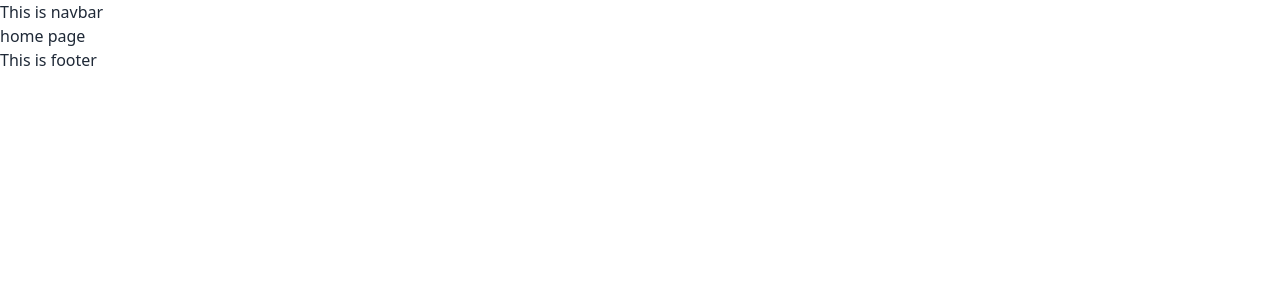
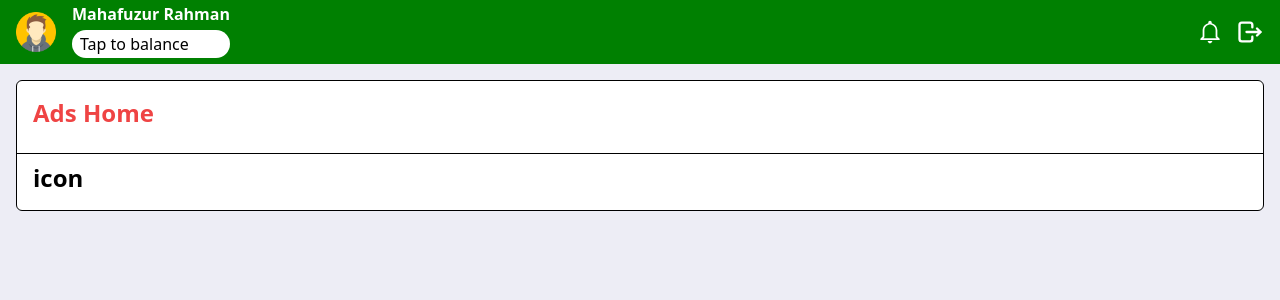
Before and after one commit to Md-Firoz-Mahmud-Nur/0414-Ads-Home, a React (Vite) app: page / in a window 1280 px wide. Shown: the top 300 px of the page. Built offline with nearby package versions, Linux system fonts and the light colour scheme.

Commit message:
Add : Navbar $ Basic Home

```diff
--- a/package.json
+++ b/package.json
@@ -14,6 +14,7 @@
     "match-sorter": "^8.0.0",
     "react": "^18.3.1",
     "react-dom": "^18.3.1",
+    "react-icons": "^5.3.0",
     "react-router-dom": "^6.28.0",
     "sort-by": "^1.2.0"
   },
--- /dev/null
+++ b/src/Components/Home.jsx
@@ -0,0 +1,15 @@
+const Home = () => {
+  return (
+    <div className="container mx-auto min-h-[calc(100vh-64px)] bg-[#EDEDF5]">
+      <div className="p-4">
+        <div className="rounded-md border border-black bg-white text-2xl font-bold text-red-500">
+          <h1 className="p-4">Ads Home</h1>
+          <div className="my-2 border-t border-black p-0"></div>
+          <div className="px-4 pb-4 text-black">icon</div>
+        </div>
+      </div>
+    </div>
+  );
+};
+
+export default Home;
--- a/src/Components/Navbar.jsx
+++ b/src/Components/Navbar.jsx
@@ -1,7 +1,27 @@
+import { IoMdNotificationsOutline } from "react-icons/io";
+import manPng from "../assets/man.png";
+import { TbLogout } from "react-icons/tb";
+
 const Navbar = () => {
   return (
-    <div>
- This is navbar
+    <div className="h-16 bg-[#008001] container mx-auto">
+      <div className="flex justify-between text-white">
+        <div className="flex h-16 items-center justify-center p-4 ">
+          <div className="flex gap-4 items-center justify-center">
+            <img className="size-10" src={manPng} alt="" />
+            <div className="flex flex-col gap-1 pb-1">
+              <h1 className="font-extrabold">Mahafuzur Rahman</h1>
+              <h1 className="rounded-full bg-white py-0.5  pl-2 text-black">
+                Tap to balance
+              </h1>
+            </div>
+          </div>
+        </div>
+        <div className="flex items-center pr-4 gap-3">
+          <IoMdNotificationsOutline className="size-7"></IoMdNotificationsOutline>
+          <TbLogout className="size-7"></TbLogout>
+        </div>
+      </div>
     </div>
   );
 };
--- a/src/Root.jsx
+++ b/src/Root.jsx
@@ -1,5 +1,5 @@
 import { Outlet } from "react-router-dom";
-import Footer from "./Components/Footer";
+// import Footer from "./Components/Footer";
 import Navbar from "./Components/Navbar";
 
 const Root = () => {
@@ -7,7 +7,7 @@ const Root = () => {
     <div>
       <Navbar></Navbar>
       <Outlet></Outlet>
-      <Footer></Footer>
+      {/* <Footer></Footer> */}
     </div>
   );
 };
--- a/src/main.jsx
+++ b/src/main.jsx
@@ -3,6 +3,7 @@ import { createRoot } from "react-dom/client";
 import { createBrowserRouter, RouterProvider } from "react-router-dom";
 import "./index.css";
 import Root from "./Root";
+import Home from "./Components/Home";
 
 const router = createBrowserRouter([
   {
@@ -12,7 +13,7 @@ const router = createBrowserRouter([
     children: [
       {
         path: "/",
-        element: <div>home page</div>
+        element: <Home></Home>
       }
     ]
   },
```
Also changed, not shown: src/assets/man.png (added), 1 other file (tests, documents, lock files or other folders).
